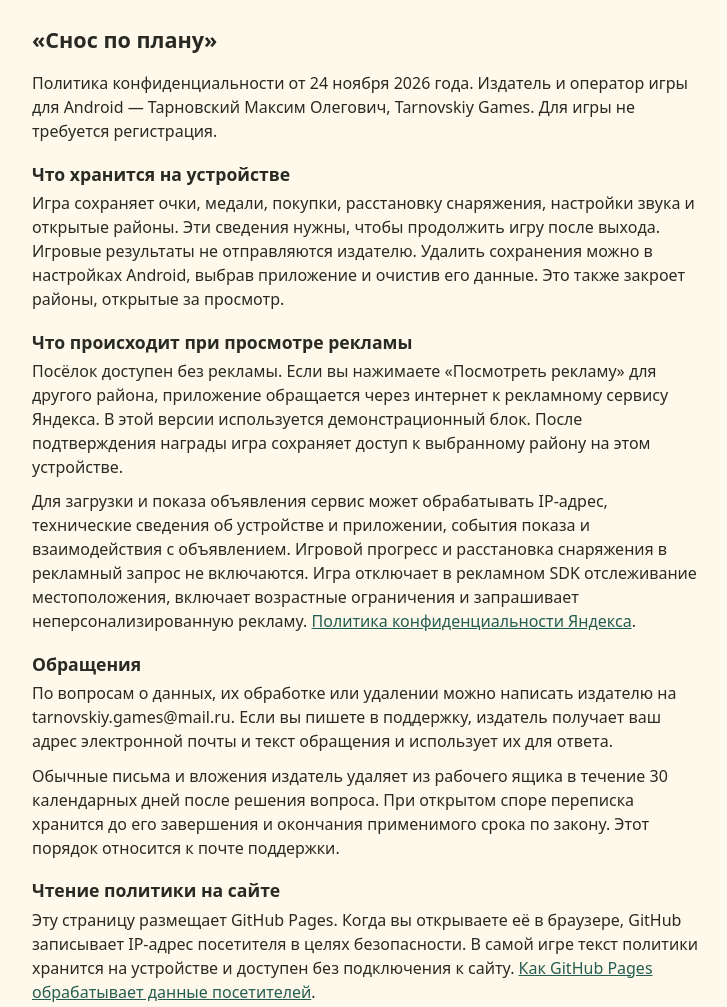
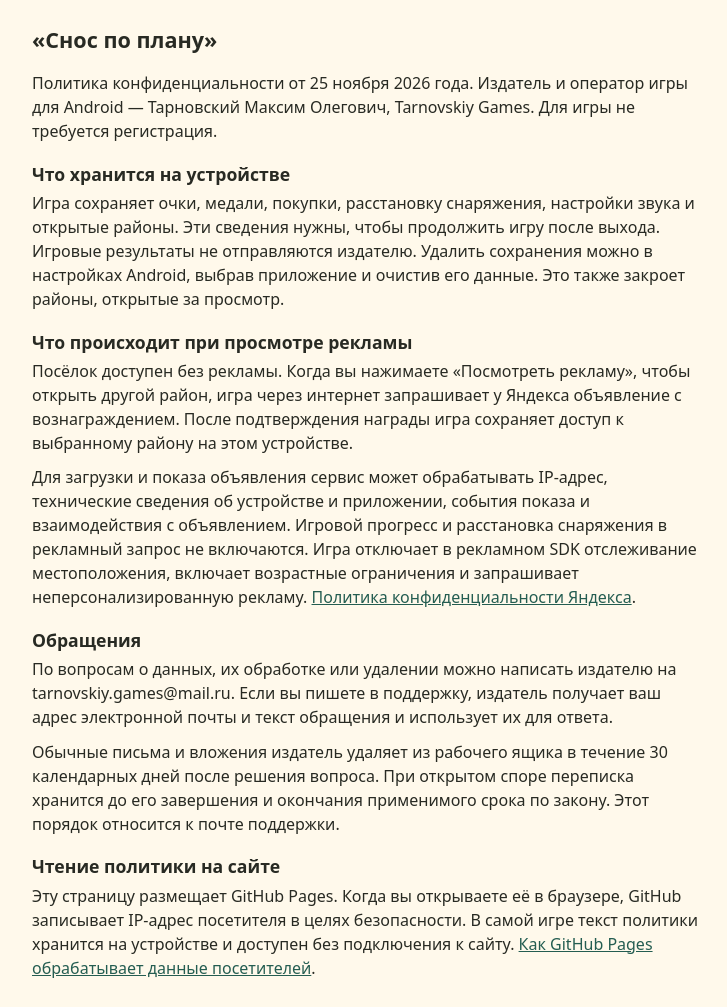
Before and after one commit to knife-kis/knife-kis.github.io, a plain HTML site: page snos-po-planu/privacy/index.html in a window 1280 px wide. Shown: the whole page, without its empty margins (272-999 px from the left). Drawn offline with Linux system fonts and the light colour scheme.

Commit message:
Update rewarded ads wording in Снос по плану privacy policy

```diff
--- a/snos-po-planu/privacy/index.html
+++ b/snos-po-planu/privacy/index.html
@@ -7,11 +7,11 @@ body{max-width:42rem;margin:auto;padding:.6rem 1rem 1rem;color:#282a23;backgroun
 h1{font-size:1.35rem}h2{font-size:1.1rem;margin:1.1rem 0 .25rem}p{margin:.25rem 0 .65rem}a{color:#245d51}
 </style></head><body>
 <h1>«Снос по плану»</h1>
-<p>Политика конфиденциальности от 24 ноября 2026 года. Издатель и оператор игры для Android — Тарновский Максим Олегович, Tarnovskiy Games. Для игры не требуется регистрация.</p>
+<p>Политика конфиденциальности от 25 ноября 2026 года. Издатель и оператор игры для Android — Тарновский Максим Олегович, Tarnovskiy Games. Для игры не требуется регистрация.</p>
 <h2>Что хранится на устройстве</h2>
 <p>Игра сохраняет очки, медали, покупки, расстановку снаряжения, настройки звука и открытые районы. Эти сведения нужны, чтобы продолжить игру после выхода. Игровые результаты не отправляются издателю. Удалить сохранения можно в настройках Android, выбрав приложение и очистив его данные. Это также закроет районы, открытые за просмотр.</p>
 <h2>Что происходит при просмотре рекламы</h2>
-<p>Посёлок доступен без рекламы. Если вы нажимаете «Посмотреть рекламу» для другого района, приложение обращается через интернет к рекламному сервису Яндекса. В этой версии используется демонстрационный блок. После подтверждения награды игра сохраняет доступ к выбранному району на этом устройстве.</p>
+<p>Посёлок доступен без рекламы. Когда вы нажимаете «Посмотреть рекламу», чтобы открыть другой район, игра через интернет запрашивает у Яндекса объявление с вознаграждением. После подтверждения награды игра сохраняет доступ к выбранному району на этом устройстве.</p>
 <p>Для загрузки и показа объявления сервис может обрабатывать IP-адрес, технические сведения об устройстве и приложении, события показа и взаимодействия с объявлением. Игровой прогресс и расстановка снаряжения в рекламный запрос не включаются. Игра отключает в рекламном SDK отслеживание местоположения, включает возрастные ограничения и запрашивает неперсонализированную рекламу. <a href="https://yandex.ru/legal/confidential/ru/" target="_top">Политика конфиденциальности Яндекса</a>.</p>
 <h2>Обращения</h2>
 <p>По вопросам о данных, их обработке или удалении можно написать издателю на tarnovskiy.games@mail.ru. Если вы пишете в поддержку, издатель получает ваш адрес электронной почты и текст обращения и использует их для ответа.</p>
```
